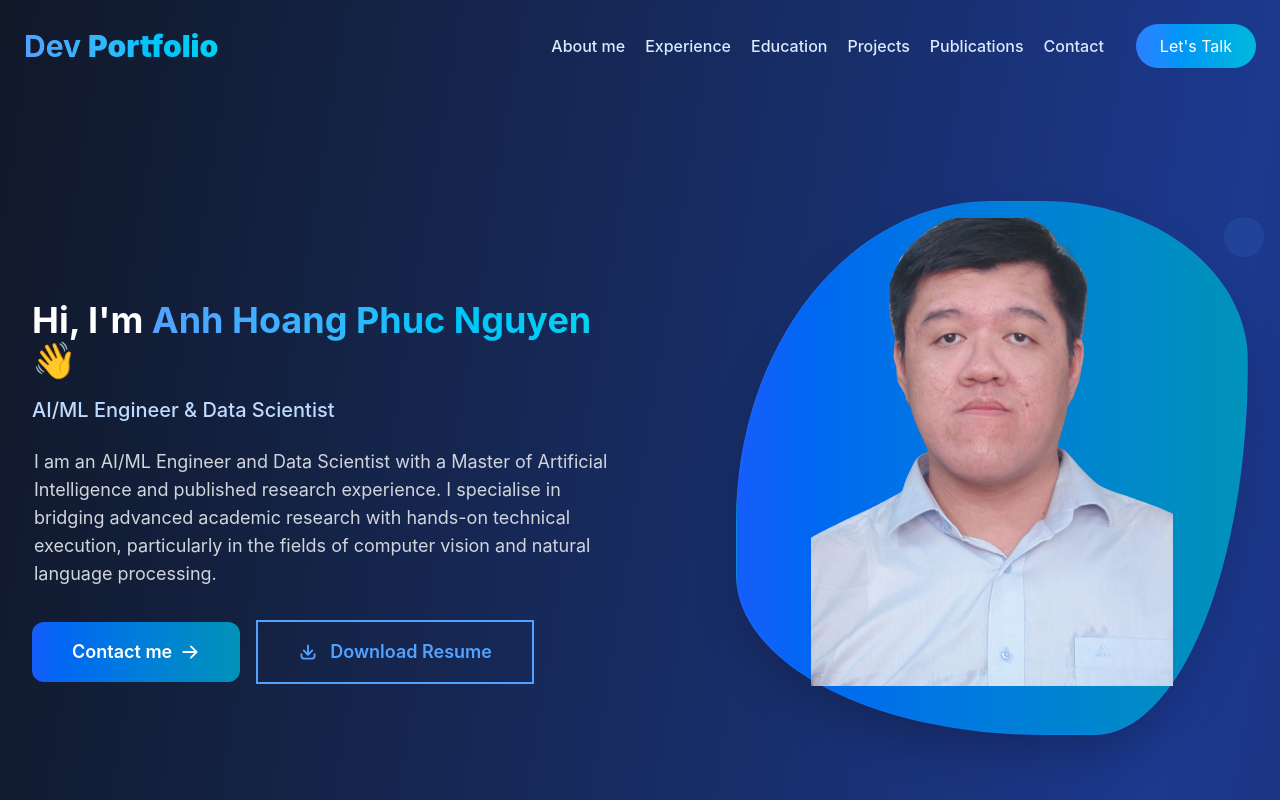
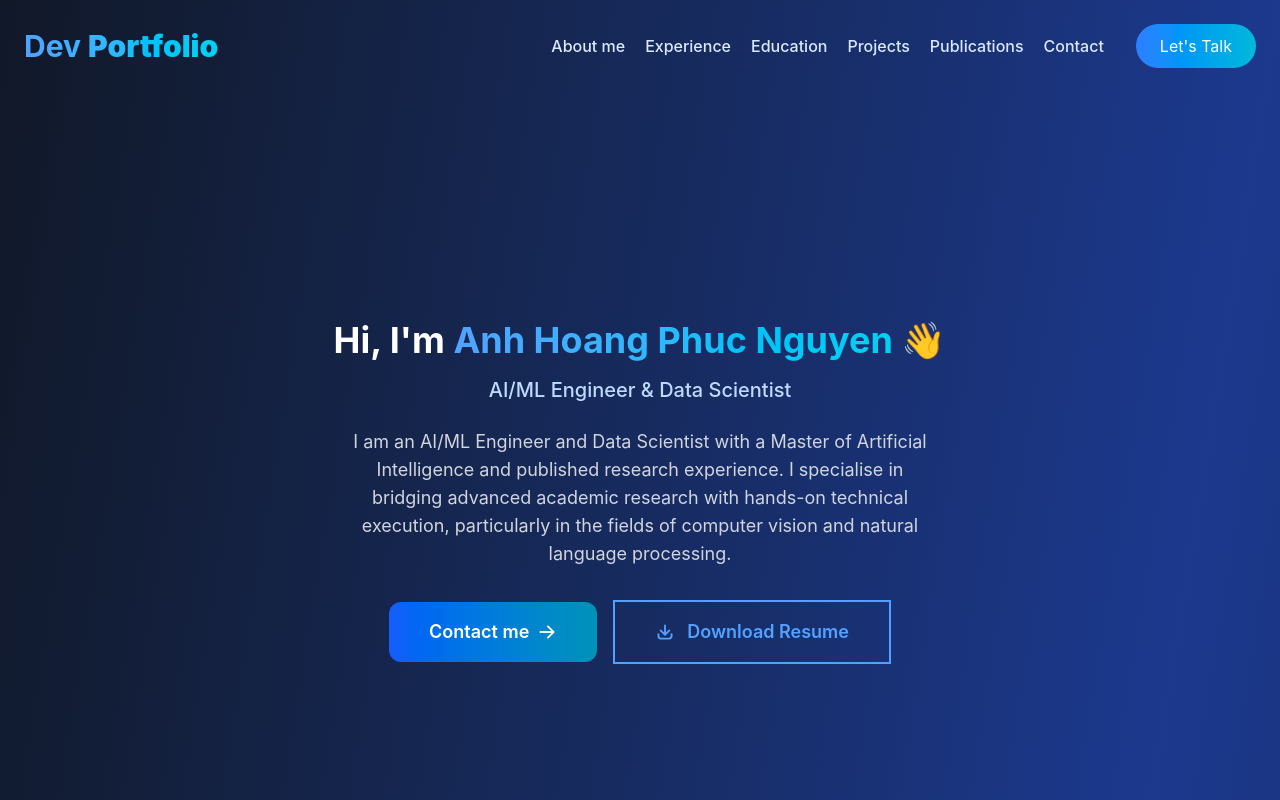
Before and after one commit to PhucNguyenAH/myPortfolio, a Vue app: page / in a window 1280 px wide. Shown: the top 800 px of the page. Built offline with nearby package versions, Linux system fonts and the light colour scheme.

Commit message:
remove portrait

```diff
--- a/src/components/Avatar.vue
+++ b/src/components/Avatar.vue
@@ -3,10 +3,9 @@
     flex items-center">
         <div class="w-full px-5 sm:px-8 md:px-12 lg:px-8 max-w-5xl
         lg:max-w-7xl mx-auto relative z-10">
-            <div class="grid lg:grid-cols-2 gap-10 xl:gap-14 items-center">
-                <div class="flex flex-col md:mt-0 mt-20 justify-center">
+            <div class="flex flex-col md:mt-0 mt-20 justify-center items-center">
                 <div
-                    class="text-white lg:text-left"
+                class="text-white text-center"
                 data-aos="fade-right"
                 >
                 <h1 class="text-white font-bold text-4xl"
@@ -26,7 +25,7 @@
                     AI/ML Engineer & Data Scientist
                 </p>
                 </div>
-                    <p class="text-gray-300 pt-6 text-center lg:text-left
+                <p class="text-gray-300 pt-6 text-center
                 mx-auto max-w-xl text-lg leading-relaced"
                 data-aos="fade-right"
                 data-aos-delay="200">
@@ -34,8 +33,8 @@
                 </p>
                 <div
                 class="flex items-center gap-4 pt-8 flex-col
-                    sm:flex-row sm:w-mas sm:mx-auto lg:mx-0"
-                    datra-aos="fade-up"
+                sm:flex-row sm:w-max mx-auto"
+                data-aos="fade-up"
                 data-aos-delay="300">
                 <button
                 @click="scrollToContact"
@@ -70,46 +69,6 @@
                 </div>
                 </a>
                 </div>
-                <!-- <div class="flex items-center justify-center
-                lg:justify-start gap-8 pt-12"
-                data-aos="fade-up" data-aos-delay="400">
-                    <div class="text-center">
-                        <div class="text-2xl font-bold text-blue-400">10+</div>
-                        <div class="text-blue-200 text-sm">Projects</div>
-                    </div>
-                    <div class="text-center">
-                        <div class="text-2xl font-bold text-blue-400">3+</div>
-                        <div class="text-blue-200 text-sm">Years</div>
-                    </div>
-                    <div class="text-center">
-                        <div class="text-2xl font-bold text-blue-400">2</div>
-                        <div class="text-blue-200 text-sm">Publications</div>
-                    </div>
-                </div> -->
-                </div>
-                <!-- Image -->
-                <div class="lg:h-full flex justify-center lg:justify-end">
-                    <div class="relative w-full max-w-md lg:max-w-lg">
-                        <div class="relative z-10 bg-linear-to-r
-                        from-blue-600 to-cyan-600 shadow-2xl
-                        rounded-[50%_40%_30%_60%/60%_30%_70%_30%]
-                        p-4 backdrop-blue-sm border border-blue-500/30
-                        -translate-y-6"
-                        data-aos="zoom-in" data-aos-delay="500">
-                            <div class="rounded-xl overflow-hidden">
-                                <img
-                                src="/avatar.png"
-                                alt="Anh Hoang Phuc Nguyen - AI/ML Engineer"
-                                loading="lazy"
-                                class="w-[500px] h-[500px] object-contain
-                                -translate-y-8">
-                            </div>
-                        </div>
-                        <div class="absolute -top-2 -right-4 w-10 h-10
-                        bg-blue-400 rounded-full blue-sm opacity-6
-                        animate-pulse"></div>
-                    </div>
-                </div>
             </div>
         </div>
     </section>
```
Lines whose indentation alone changed are shown as unchanged.
